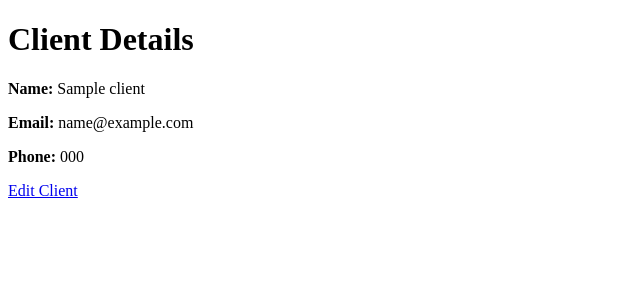
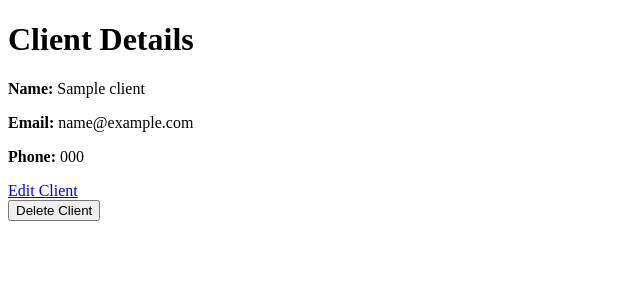
Before and after one commit to PROG-01/crm-platform, a Flask app: template templates/clients/details.html in a window 1280 px wide. Shown: the part 116-416 px from the top of the page, without its empty margins (0-640 px from the left). Run offline with Flask 3, Linux system fonts and the light colour scheme; the template is opened without the code that fills it: most values are stand-ins (such as "Sample title", 1, 10 or a date in 2020); some libraries are stand-ins or nearby versions.

Commit message:
Add client deletion functionality and update details view layout

```diff
--- a/app.py
+++ b/app.py
@@ -175,3 +175,12 @@ def edit_client(id):
 
     else:
         return render_template('clients/edit.html', client=client[0])
+
+@app.route('/clients/<int:id>/delete', methods=['POST'])
+@login_required
+def delete_client(id):
+
+    # Delete client for the logged-in user
+
+    db.execute("DELETE FROM clients WHERE id = ? AND user_id = ?", id, session['user_id'])
+    return redirect('/clients')
--- a/templates/clients/details.html
+++ b/templates/clients/details.html
@@ -4,8 +4,20 @@
 
 {% block main %}
     <h1>Client Details</h1>
-    <p><strong>Name:</strong> {{ client.name }}</p>
-    <p><strong>Email:</strong> {{ client.email }}</p>
-    <p><strong>Phone:</strong> {{ client.phone }}</p>
-    <a href="/clients/{{ client.id }}/edit">Edit Client</a>
+    <div>
+        <p><strong>Name:</strong> {{ client.name }}</p>
+        <p><strong>Email:</strong> {{ client.email }}</p>
+        <p><strong>Phone:</strong> {{ client.phone }}</p>
+    </div>
+
+    <div>
+        <a href="/clients/{{ client.id }}/edit">Edit Client</a>
+    </div>
+
+    <div>
+        <form action="/clients/{{ client.id }}/delete" method="post" onsubmit="return confirm('Are you sure you wish to delete this client?')">
+            <button type="submit">Delete Client</button>
+        </form>
+    </div>
+
 {% endblock %}
```
